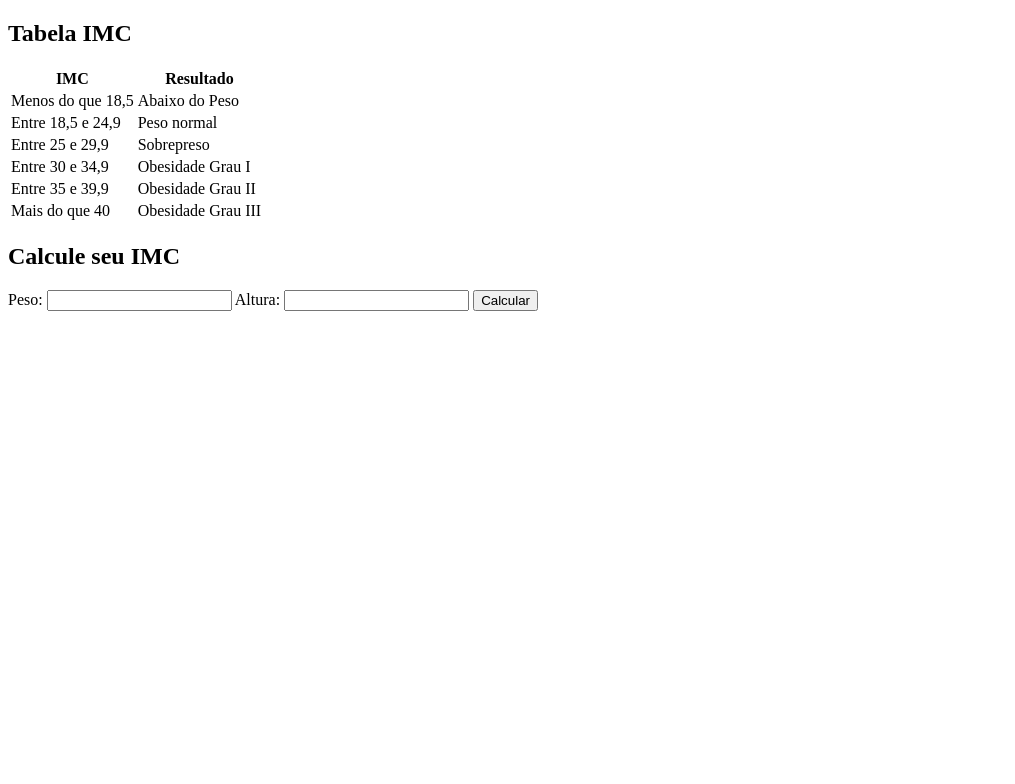
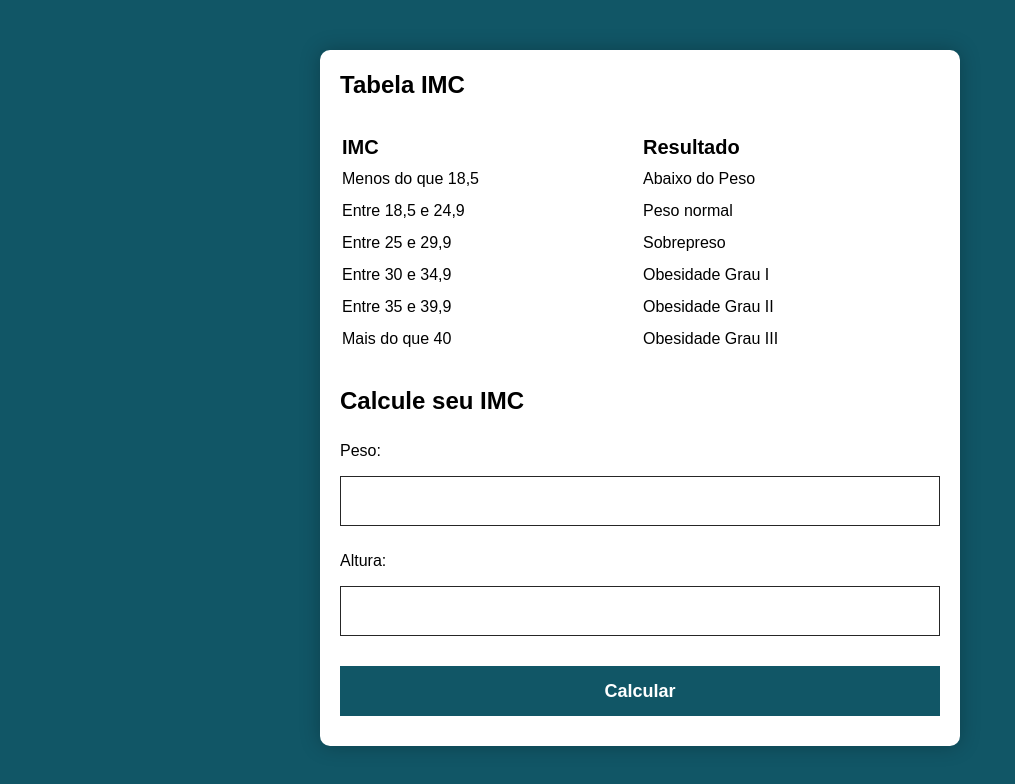
Before and after one commit to estevan-ulian/calcule-seu-imc, a plain HTML site: page index.html in a window 1280 px wide. Shown: the whole page, without its empty margins (0-1015 px from the left). Drawn offline with Linux system fonts and the light colour scheme; files that its build step writes are made by us from their sources; the site is published under a folder, as on GitHub Pages, so addresses that start at the root find nothing.

Commit message:
Update index.html

```diff
--- a/index.html
+++ b/index.html
@@ -10,7 +10,7 @@
     <link rel="preconnect" href="https://fonts.googleapis.com">
     <link rel="preconnect" href="https://fonts.gstatic.com" crossorigin>
     <link href="https://fonts.googleapis.com/css2?family=Open+Sans:wght@400;700&display=swap" rel="stylesheet">
-    <link rel="stylesheet" href="/modelo/css/style.css">
+    <link rel="stylesheet" href="./css/style.css">
 </head>
 <body>
     <section class="container">
```
